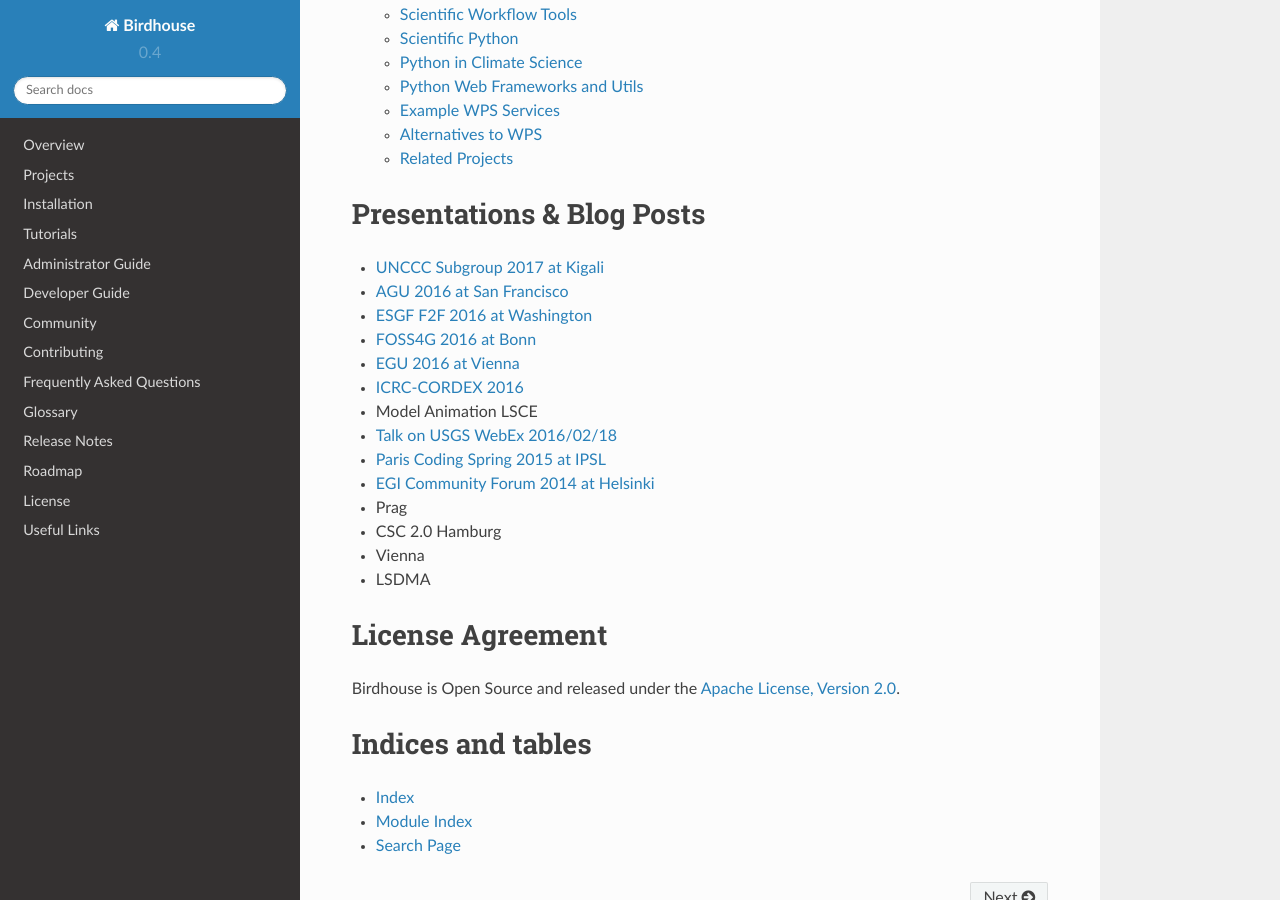
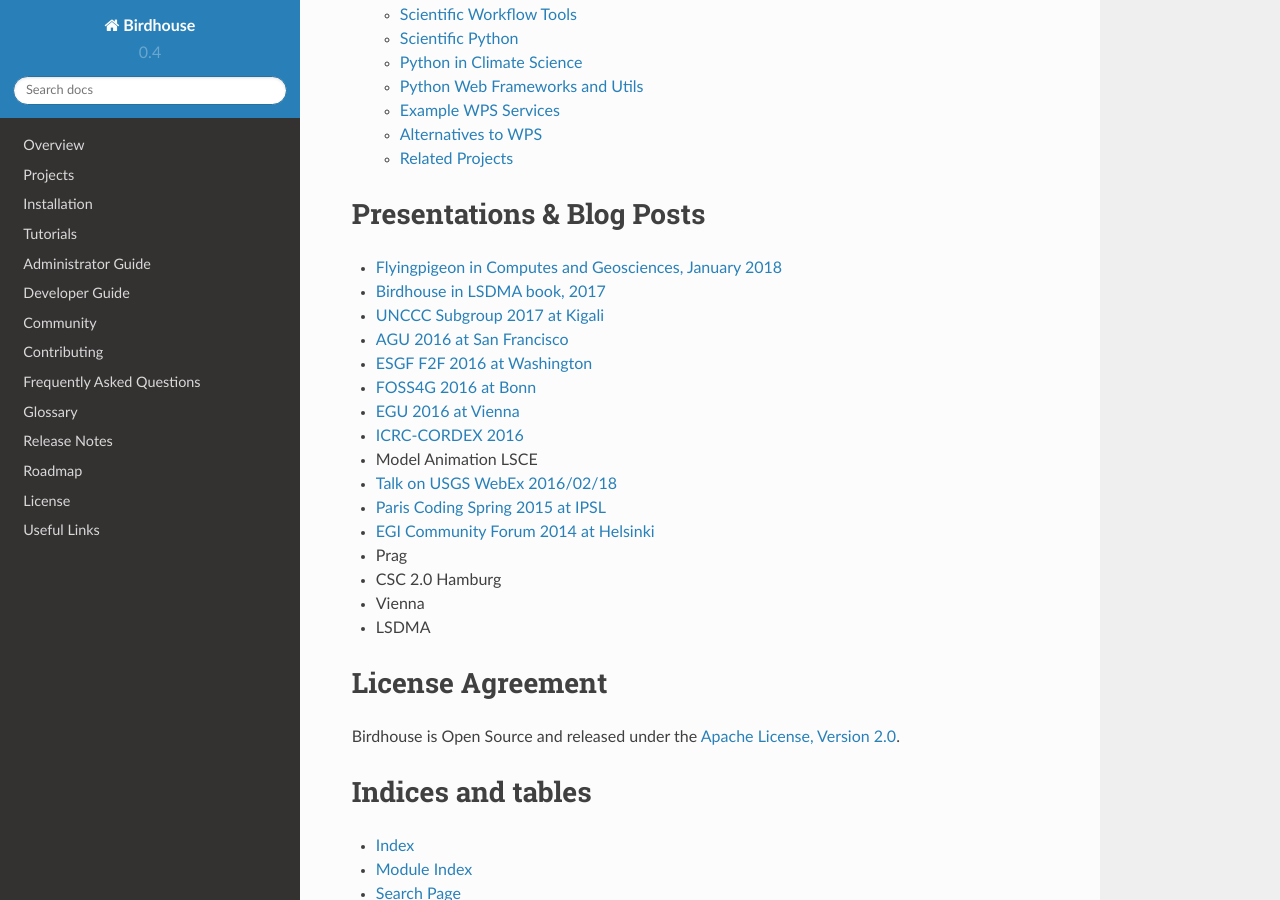
Before and after one commit to bird-house/birdhouse-docs, a Sphinx documentation site: the page built from docs/source/index.rst, in a window 1280 px wide and 900 px high, scrolled down 1958 px. Built offline with Sphinx 7.4.7 and the Read the Docs theme 2.0.0, drawn with Linux system fonts in a browser that asks for light colours.

Commit message:
added link to flyingpigeon paper and lsdma book

```diff
--- a/docs/source/index.rst
+++ b/docs/source/index.rst
@@ -42,6 +42,8 @@
 ==========================
 
 
+* `Flyingpigeon in Computes and Geosciences, January 2018 <https://www.sciencedirect.com/science/article/pii/S0098300416302801>`_
+* `Birdhouse in LSDMA book, 2017 <https://publikationen.bibliothek.kit.edu/1000071931>`_
 * `UNCCC Subgroup 2017 at Kigali <https://github.com/bird-house/birdhouse-docs/blob/master/slides/birdhouse-UNCCC/CCNUCC_Kigali2017.pdf>`_
 * `AGU 2016 at San Francisco <http://www.crim.ca/media/publication/fulltext/agu2016_presentation_short_ouranos.pdf>`_
 * `ESGF F2F 2016 at Washington <https://github.com/bird-house/birdhouse-docs/blob/master/slides/birdhouse-esgf-f2f-2016/birdhouse-esgf-f2f-2016_dkrz.pdf>`_
```
